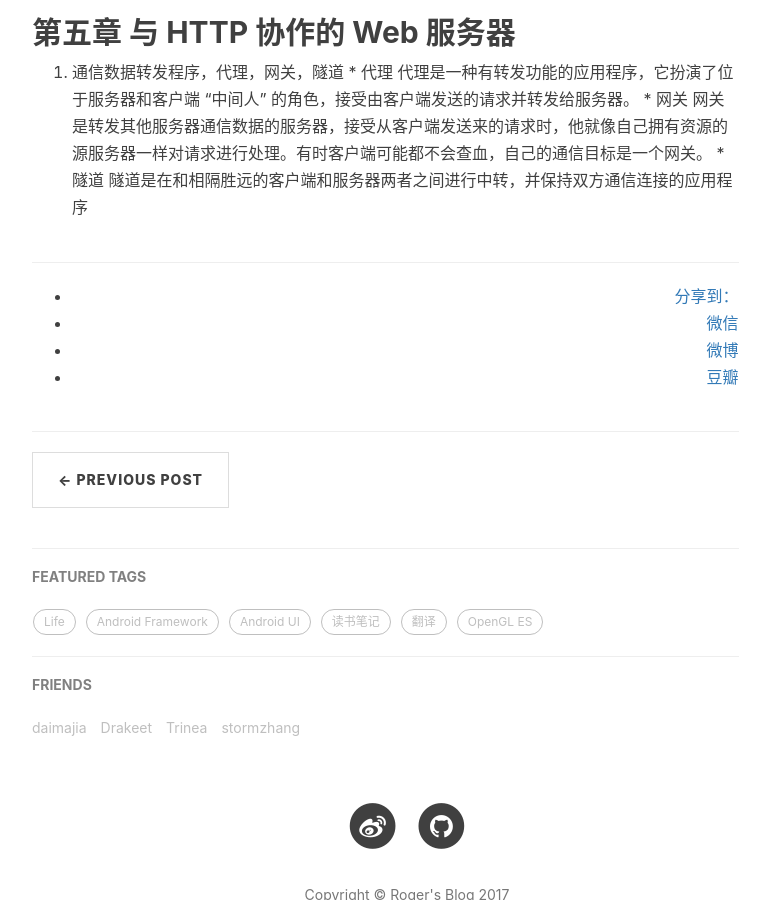
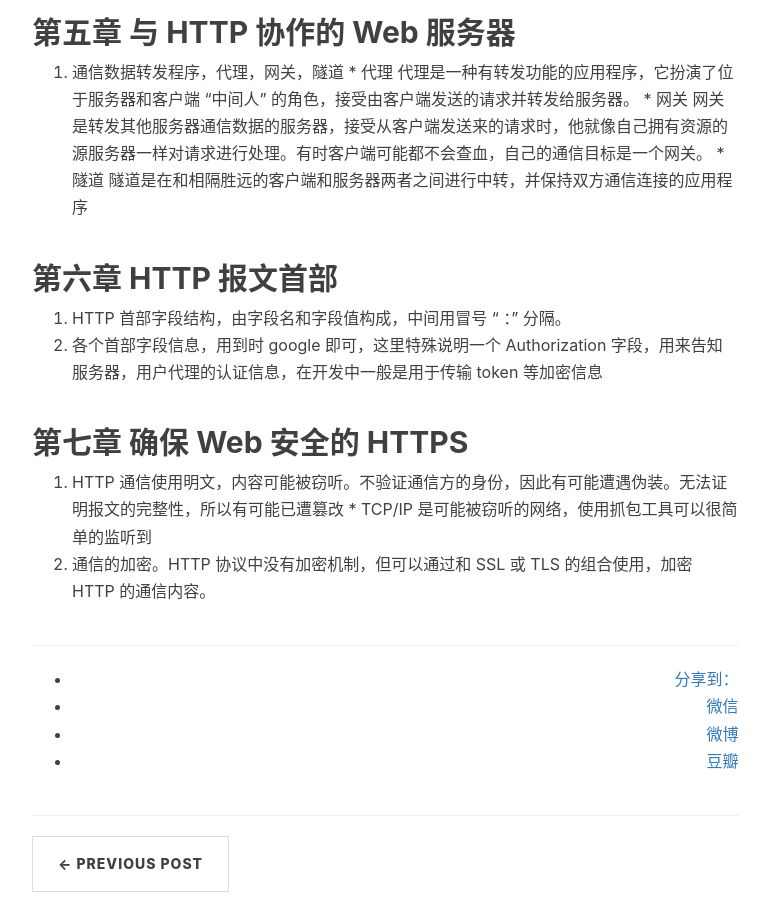
Before and after one commit to Rogero0o/rogero0o.github.io, a Jekyll site: the page built from _posts/2017-02-22-http.md, in a window 1280 px wide and 900 px high, scrolled down 4604 px. Shown: the whole window, without its empty margins (233-1003 px from the left). Built offline with Jekyll 4.4.1, drawn with Linux system fonts in a browser that asks for light colours; nearby versions of some CDN libraries; comment, search, counter and statistics services are not loaded.

Commit message:
udpate http

```diff
--- a/_posts/2017-02-22-http.md
+++ b/_posts/2017-02-22-http.md
@@ -93,3 +93,14 @@ tags:
     * 代理 代理是一种有转发功能的应用程序，它扮演了位于服务器和客户端 “中间人” 的角色，接受由客户端发送的请求并转发给服务器。
     * 网关 网关是转发其他服务器通信数据的服务器，接受从客户端发送来的请求时，他就像自己拥有资源的源服务器一样对请求进行处理。有时客户端可能都不会查血，自己的通信目标是一个网关。
     * 隧道 隧道是在和相隔胜远的客户端和服务器两者之间进行中转，并保持双方通信连接的应用程序
+
+## 第六章 HTTP 报文首部
+
+  1. HTTP 首部字段结构，由字段名和字段值构成，中间用冒号 “ ：” 分隔。
+  2. 各个首部字段信息，用到时 google 即可，这里特殊说明一个 Authorization 字段，用来告知服务器，用户代理的认证信息，在开发中一般是用于传输 token 等加密信息
+
+## 第七章 确保 Web 安全的 HTTPS
+
+  1. HTTP 通信使用明文，内容可能被窃听。不验证通信方的身份，因此有可能遭遇伪装。无法证明报文的完整性，所以有可能已遭篡改
+    * TCP/IP 是可能被窃听的网络，使用抓包工具可以很简单的监听到
+  2. 通信的加密。HTTP 协议中没有加密机制，但可以通过和 SSL 或 TLS 的组合使用，加密 HTTP 的通信内容。
```
